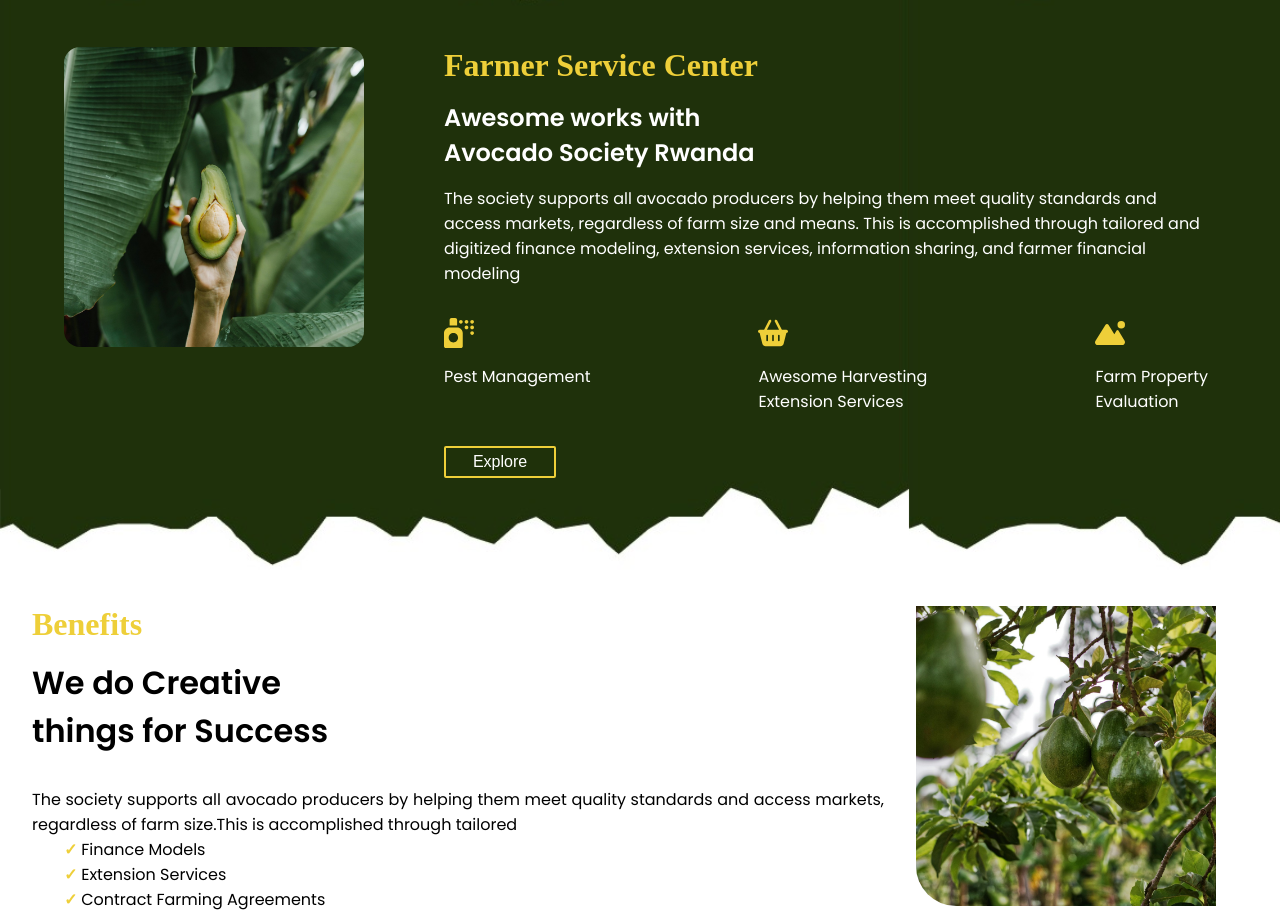
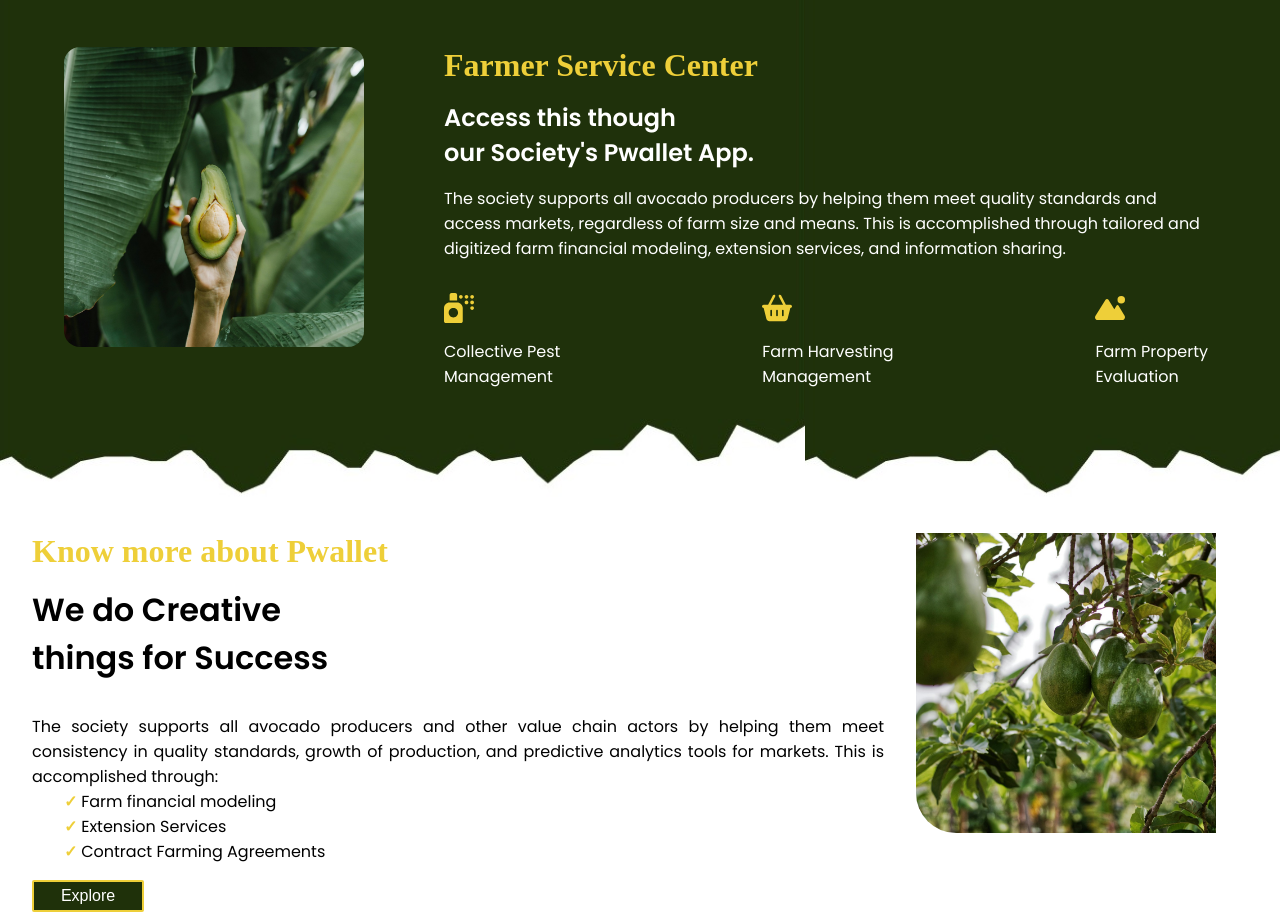
Before and after one commit to pWallet-hub/avocado-Society_fn, a React (Vite) app: page / in a window 1280 px wide. Shown: the part 1748-2672 px from the top of the page. Built offline with nearby package versions, Linux system fonts and the light colour scheme; a web font is replaced by a local one.

Commit message:
chore: Update Home page with Pwallet App link and fix typos

```diff
--- a/src/Pages/Home/Home.jsx
+++ b/src/Pages/Home/Home.jsx
@@ -11,6 +11,7 @@ import SlideShow from "../../components/Slide/Slide";
 import { FaSprayCan } from "react-icons/fa";
 import { FaBasketShopping } from "react-icons/fa6";
 import { FaMountainSun } from "react-icons/fa6";
+import { Link } from "react-router-dom"
 
 const text = (
   <div className='style' >
@@ -72,21 +73,20 @@ function Home() {
       </div>
       <div className="benefits-text">
         <h2>farmer service center </h2>
-        <h1>Awesome works with<br/>
-          Avocado Society Rwanda</h1>
-        <p>The society supports all avocado producers by helping them meet quality standards and access markets, regardless of farm size and means. This is accomplished through tailored and digitized finance modeling, extension services, information sharing, and farmer financial modeling
+        <h1>Access this though <br/>
+         our Society's Pwallet App.</h1>
+        <p>The society supports all avocado producers by helping them meet quality standards and access markets, regardless of farm size and means. This is accomplished through tailored and digitized farm financial modeling, extension services, and information sharing.
         </p>
         <div className="benefits-list">
           <div className="icon1">
             <FaSprayCan className="icon2" />
-            <p>Pest
+            <p>Collective Pest<br/>
             Management</p>
           </div>
           <div className="icon1">
             <FaBasketShopping className="icon2" />
-            <p>Awesome
-            Harvesting <br />
-          Extension Services</p>
+            <p>
+            Farm Harvesting<br/> Management</p>
 
          </div>
           <div className="icon1">
@@ -97,23 +97,26 @@ function Home() {
           </div>
 
         </div>
-        <div className="button"><button>explore</button></div>
 
         </div>
     </div>
 
     <div className="benefits2">
       <div className="ben-section1">
-       <h2>Benefits</h2>
+       <h2>Know more about Pwallet</h2>
        <h1>We do Creative <br/>
        things for Success</h1>
-       <p>The society supports all avocado producers by helping them meet quality standards and access markets, regardless of farm size.This is accomplished through tailored
+       <p>The society supports all avocado producers and other value chain actors by helping them meet consistency in quality standards, growth of production, and predictive analytics tools for markets. This is accomplished through:
        </p>
        <ul>
-        <li>Finance Models</li>
+        <li>Farm financial modeling</li>
         <li>Extension Services</li>
         <li>Contract Farming Agreements</li>
        </ul>
+
+       <div className="button">
+          <button>
+            <Link to="/Membership">explore</Link></button></div>
       </div>
       <div className="ben-section2">
          <img className="section-image1" src={info3} alt="info3" />
@@ -126,7 +129,7 @@ function Home() {
         <p>Empowering Avocado Enthusiasts<br/> for Sustainable Growth.<br/>
           Cultivating Green Delights<br/> Through Community and<br/> Knowledge.</p>
           <h2>LOCATION</h2>
-          <p>Kigali, Rwanda KG 208 ST</p>
+          <p>Kigali, Rwanda KK 208 ST</p>
           <h2>PHONE</h2>
           <p>+250 0788 889 80</p>
           <h2>EMAIL</h2>
```
